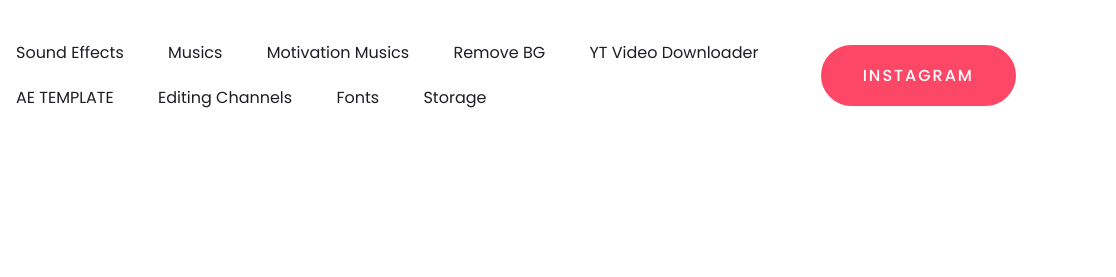
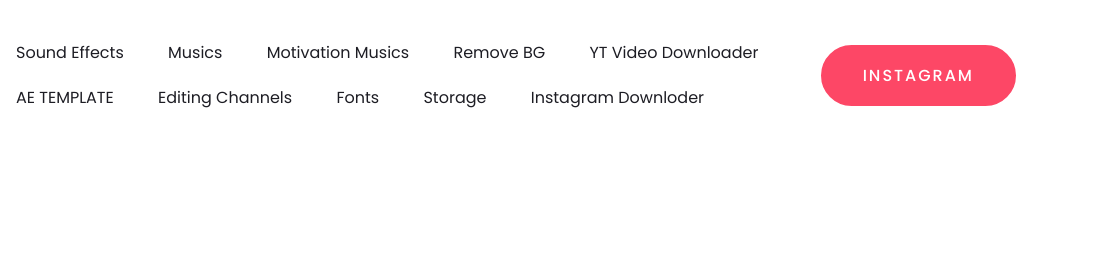
Before and after one commit to SourajKrishna/EDITORSHEAVEN, a plain HTML site: page index.html in a window 1280 px wide. Shown: the top 277 px of the page, 164-1280 px from the left. Drawn offline with Linux system fonts and the light colour scheme.

Commit message:
Update index.html

```diff
--- a/index.html
+++ b/index.html
@@ -20,6 +20,7 @@
           <li><a href="editingchannels.html">Editing Channels</a></li>
           <li><a href="https://www.dafont.com">Fonts</a></li>
           <li><a href="https://drive.google.com/drive/u/0/folders/1HuEN2lKfvckdl639EEkzzeu1Ie4FvD0e">Storage </a></li>
+          <li><a href="https://snapinsta.app">Instagram Downloder</a></li>
         </ul>
         <a href="https://www.instagram.com/soura_jkrishna/" class="btn">Instagram</a>
       </nav>
```
